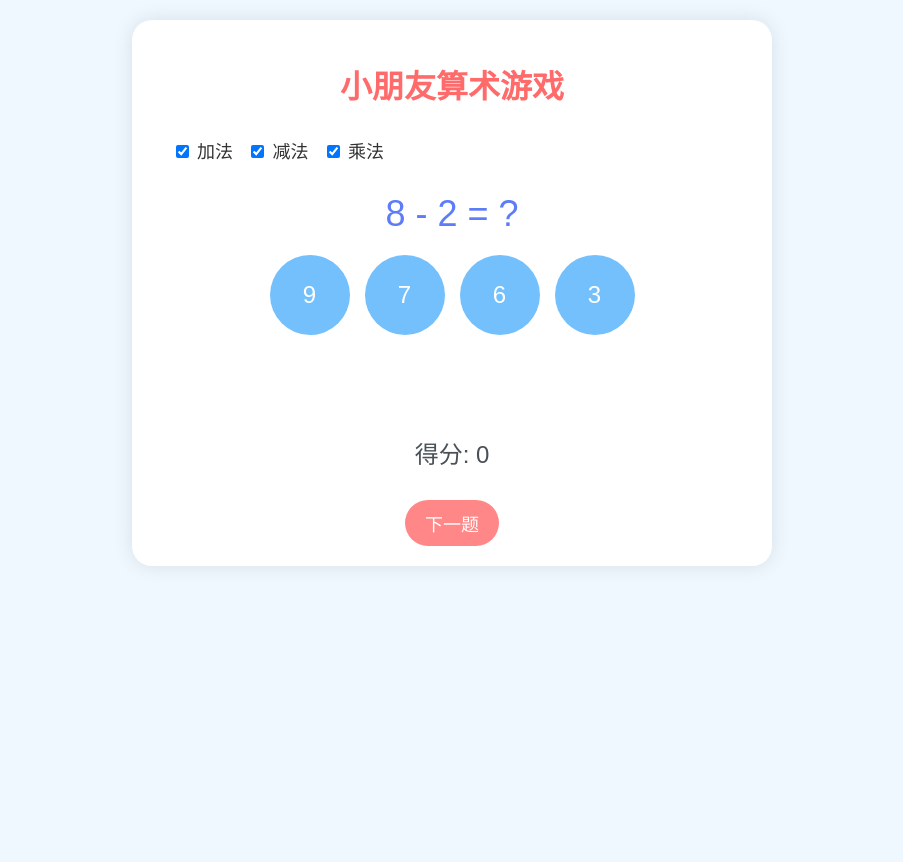
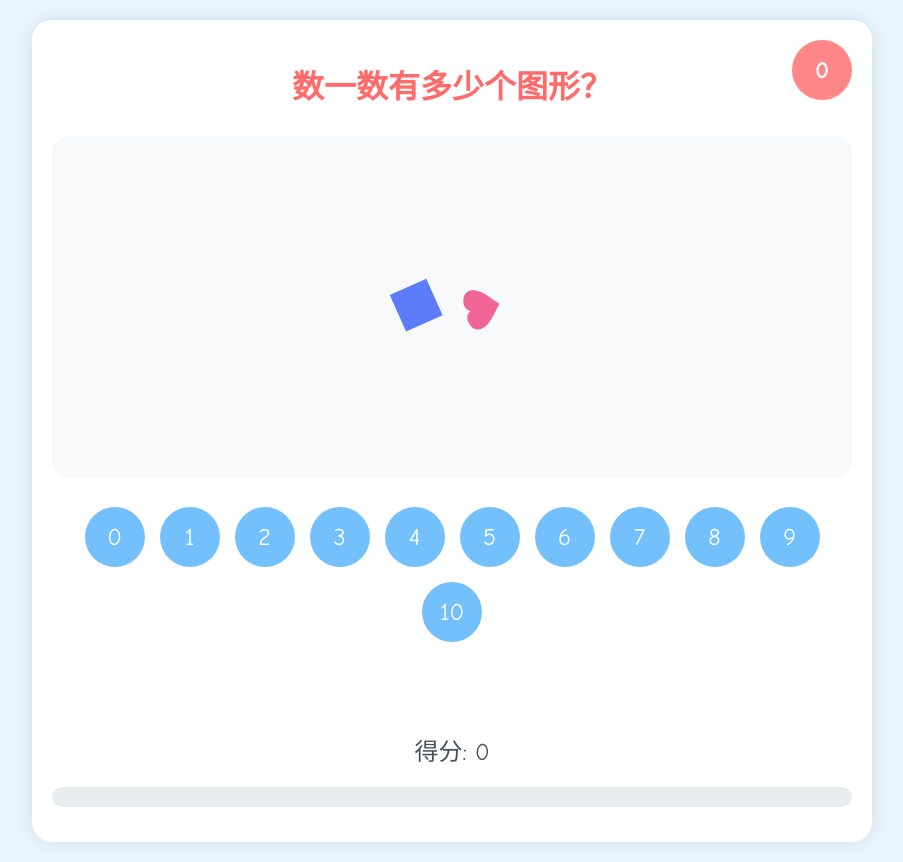
Before and after one commit to caozixiong/kris, a plain HTML site: page games/math1.html in a window 1280 px wide. Shown: the whole page, without its empty margins (188-1091 px from the left). Before the commit the page ends 800 px from the top, so only its background shows below. Drawn offline with Linux system fonts and the light colour scheme.

Commit message:
Update math1.html

```diff
--- a/games/math1.html
+++ b/games/math1.html
@@ -3,62 +3,90 @@
 <head>
     <meta charset="UTF-8">
     <meta name="viewport" content="width=device-width, initial-scale=1.0">
-    <title>小朋友算术游戏</title>
+    <title>一年级数字游戏</title>
     <style>
         body {
-            font-family: 'Arial Rounded MT Bold', 'Arial', sans-serif;
-            background-color: #f0f8ff;
+            font-family: 'Comic Sans MS', 'Marker Felt', '楷体', sans-serif;
+            background-color: #e9f5ff;
             margin: 0;
             padding: 20px;
             text-align: center;
             color: #333;
+            user-select: none;
         }
         .container {
-            max-width: 600px;
+            max-width: 800px;
             margin: 0 auto;
             background-color: white;
             border-radius: 20px;
             box-shadow: 0 0 20px rgba(0, 0, 0, 0.1);
             padding: 20px;
+            position: relative;
         }
         h1 {
             color: #ff6b6b;
-            margin-bottom: 30px;
+            margin-bottom: 20px;
+            font-size: 32px;
         }
-        .game-area {
-            margin: 30px 0;
+        .timer {
+            position: absolute;
+            top: 20px;
+            right: 20px;
+            background-color: #ff8787;
+            color: white;
+            border-radius: 50%;
+            width: 60px;
+            height: 60px;
+            display: flex;
+            align-items: center;
+            justify-content: center;
+            font-size: 24px;
+            font-weight: bold;
         }
-        .problem {
-            font-size: 36px;
-            margin: 20px 0;
-            color: #5c7cfa;
+        .shapes-container {
+            height: 300px;
+            margin: 30px auto;
+            background-color: #f8f9fa;
+            border-radius: 15px;
+            display: flex;
+            flex-wrap: wrap;
+            align-items: center;
+            justify-content: center;
+            padding: 20px;
+            position: relative;
         }
-        .options {
+        .shape {
+            margin: 10px;
+            transition: transform 0.2s;
+        }
+        .shape svg {
+            width: 50px;
+            height: 50px;
+        }
+        .numbers {
             display: flex;
             flex-wrap: wrap;
             justify-content: center;
             gap: 15px;
             margin: 20px 0;
         }
-        .option {
+        .number {
             background-color: #74c0fc;
             color: white;
             border: none;
             border-radius: 50%;
-            width: 80px;
-            height: 80px;
+            width: 60px;
+            height: 60px;
             font-size: 24px;
             cursor: pointer;
             transition: transform 0.2s, background-color 0.2s;
+            display: flex;
+            align-items: center;
+            justify-content: center;
         }
-        .option:hover {
+        .number:hover {
             transform: scale(1.1);
             background-color: #4dabf7;
-        }
-        .score {
-            font-size: 24px;
-            margin-top: 20px;
-            color: #495057;
         }
         .message {
             height: 50px;
@@ -72,34 +100,10 @@
         .wrong {
             color: #fa5252;
         }
-        .controls {
-            margin-top: 30px;
-        }
-        .btn {
-            background-color: #ff8787;
-            color: white;
-            border: none;
-            border-radius: 30px;
-            padding: 10px 20px;
-            font-size: 18px;
-            cursor: pointer;
-            margin: 0 10px;
-            transition: background-color 0.2s;
-        }
-        .btn:hover {
-            background-color: #ff6b6b;
-        }
-        .settings {
-            margin: 20px 0;
-            text-align: left;
-            padding: 0 20px;
-        }
-        .operation-toggle {
-            margin: 10px 0;
-        }
-        label {
-            margin-right: 10px;
-            font-size: 18px;
+        .score {
+            font-size: 24px;
+            margin-top: 20px;
+            color: #495057;
         }
         .stars {
             margin: 20px 0;
@@ -123,33 +127,40 @@
             background-color: #f76707;
             border-radius: 50%;
         }
+        .progress-bar {
+            height: 20px;
+            background-color: #e9ecef;
+            border-radius: 10px;
+            margin: 15px 0;
+            overflow: hidden;
+        }
+        .progress {
+            height: 100%;
+            background-color: #ff6b6b;
+            width: 0%;
+            transition: width 0.5s;
+        }
     </style>
 </head>
 <body>
     <div class="container">
-        <h1>小朋友算术游戏</h1>
+        <h1>数一数有多少个图形？</h1>
+        <div class="timer" id="timer">3</div>
 
-        <div class="settings">
-            <div class="operation-toggle">
-                <label><input type="checkbox" id="addition" checked> 加法</label>
-                <label><input type="checkbox" id="subtraction" checked> 减法</label>
-                <label><input type="checkbox" id="multiplication" checked> 乘法</label>
-            </div>
+        <div class="shapes-container" id="shapes-container">
+            <!-- 图形将通过JavaScript生成 -->
         </div>
 
-        <div class="game-area">
-            <div class="problem" id="problem">6 + 3 = ?</div>
-            <div class="options" id="options">
-                <!-- 选项将通过JavaScript生成 -->
-            </div>
-            <div class="message" id="message"></div>
+        <div class="numbers" id="numbers">
+            <!-- 数字选项将通过JavaScript生成 -->
         </div>
 
+        <div class="message" id="message"></div>
         <div class="score">得分: <span id="score">0</span></div>
         <div class="stars" id="stars"></div>
 
-        <div class="controls">
-            <button class="btn" id="next-btn">下一题</button>
+        <div class="progress-bar">
+            <div class="progress" id="progress"></div>
         </div>
     </div>
 
@@ -159,133 +170,127 @@
         // 游戏状态
         const gameState = {
             score: 0,
-            currentProblem: null,
-            currentAnswer: null,
-            operations: ['addition', 'subtraction', 'multiplication']
+            currentCount: 0,
+            timerValue: 3,
+            timerInterval: null,
+            level: 1,
+            playing: false
         };
 
         // 获取DOM元素
-        const problemElement = document.getElementById('problem');
-        const optionsElement = document.getElementById('options');
+        const shapesContainer = document.getElementById('shapes-container');
+        const numbersContainer = document.getElementById('numbers');
         const messageElement = document.getElementById('message');
         const scoreElement = document.getElementById('score');
         const starsElement = document.getElementById('stars');
-        const nextButton = document.getElementById('next-btn');
+        const timerElement = document.getElementById('timer');
         const celebrationElement = document.getElementById('celebration');
+        const progressElement = document.getElementById('progress');
 
-        // 操作选项
-        const additionCheckbox = document.getElementById('addition');
-        const subtractionCheckbox = document.getElementById('subtraction');
-        const multiplicationCheckbox = document.getElementById('multiplication');
+        // 图形SVG
+        const shapes = [
+            // 圆形
+            `<svg viewBox="0 0 100 100"><circle cx="50" cy="50" r="40" fill="#ff6b6b" /></svg>`,
+            // 正方形
+            `<svg viewBox="0 0 100 100"><rect x="10" y="10" width="80" height="80" fill="#5c7cfa" /></svg>`,
+            // 三角形
+            `<svg viewBox="0 0 100 100"><polygon points="50,10 90,90 10,90" fill="#40c057" /></svg>`,
+            // 星形
+            `<svg viewBox="0 0 100 100"><polygon points="50,10 61,35 90,40 70,60 75,90 50,75 25,90 30,60 10,40 39,35" fill="#fcc419" /></svg>`,
+            // 心形
+            `<svg viewBox="0 0 100 100"><path d="M50,80 C35,65 10,50 10,30 C10,15 25,10 35,10 C45,10 50,20 50,20 C50,20 55,10 65,10 C75,10 90,15 90,30 C90,50 65,65 50,80 Z" fill="#f06595" /></svg>`
+        ];
 
         // 初始化游戏
         function initGame() {
             gameState.score = 0;
+            gameState.level = 1;
             scoreElement.textContent = '0';
             starsElement.textContent = '';
-            updateProblem();
-
-            // 添加事件监听器
-            nextButton.addEventListener('click', updateProblem);
-            additionCheckbox.addEventListener('change', checkOperations);
-            subtractionCheckbox.addEventListener('change', checkOperations);
-            multiplicationCheckbox.addEventListener('change', checkOperations);
+            progressElement.style.width = '0%';
+            updateProgressBar();
+            createNumberButtons();
+            startNewRound();
         }
 
-        // 检查选择的运算种类
-        function checkOperations() {
-            gameState.operations = [];
-            if (additionCheckbox.checked) gameState.operations.push('addition');
-            if (subtractionCheckbox.checked) gameState.operations.push('subtraction');
-            if (multiplicationCheckbox.checked) gameState.operations.push('multiplication');
-
-            // 确保至少选择一种运算
-            if (gameState.operations.length === 0) {
-                additionCheckbox.checked = true;
-                gameState.operations.push('addition');
+        // 创建数字按钮
+        function createNumberButtons() {
+            numbersContainer.innerHTML = '';
+            for (let i = 0; i <= 10; i++) {
+                const button = document.createElement('div');
+                button.className = 'number';
+                button.textContent = i;
+                button.addEventListener('click', () => checkAnswer(i));
+                numbersContainer.appendChild(button);
             }
-
-            updateProblem();
         }
 
-        // 生成新题目
-        function updateProblem() {
+        // 开始新一轮
+        function startNewRound() {
             messageElement.textContent = '';
             messageElement.className = 'message';
 
-            // 随机选择运算类型
-            const operationType = gameState.operations[Math.floor(Math.random() * gameState.operations.length)];
+            // 根据级别调整难度
+            const maxCount = Math.min(9, 3 + Math.floor(gameState.level / 2));
+            gameState.currentCount = Math.floor(Math.random() * maxCount) + 1;
 
-            let num1, num2, answer, operator;
+            // 清空并生成新图形
+            shapesContainer.innerHTML = '';
 
-            switch (operationType) {
-                case 'addition':
-                    num1 = Math.floor(Math.random() * 10);
-                    num2 = Math.floor(Math.random() * 10);
-                    answer = num1 + num2;
-                    operator = '+';
-                    break;
-                case 'subtraction':
-                    num2 = Math.floor(Math.random() * 10);
-                    // 确保结果是非负数
-                    num1 = num2 + Math.floor(Math.random() * 10);
-                    answer = num1 - num2;
-                    operator = '-';
-                    break;
-                case 'multiplication':
-                    num1 = Math.floor(Math.random() * 10);
-                    num2 = Math.floor(Math.random() * 10);
-                    answer = num1 * num2;
-                    operator = '×';
-                    break;
-            }
+            // 禁用数字按钮直到计时器结束
+            const numberButtons = document.querySelectorAll('.number');
+            numberButtons.forEach(btn => {
+                btn.style.pointerEvents = 'none';
+                btn.style.opacity = '0.5';
+            });
 
-            // 更新题目显示
-            problemElement.textContent = `${num1} ${operator} ${num2} = ?`;
+            // 启动3秒倒计时
+            gameState.timerValue = 3;
+            timerElement.textContent = gameState.timerValue;
+            gameState.playing = false;
 
-            // 保存当前答案
-            gameState.currentAnswer = answer;
+            // 在倒计时结束后生成图形
+            gameState.timerInterval = setInterval(() => {
+                gameState.timerValue--;
+                timerElement.textContent = gameState.timerValue;
 
-            // 生成选项
-            generateOptions(answer);
+                if (gameState.timerValue <= 0) {
+                    clearInterval(gameState.timerInterval);
+                    generateShapes();
+                    gameState.playing = true;
+
+                    // 启用数字按钮
+                    numberButtons.forEach(btn => {
+                        btn.style.pointerEvents = 'auto';
+                        btn.style.opacity = '1';
+                    });
+                }
+            }, 1000);
         }
 
-        // 生成答案选项
-        function generateOptions(correctAnswer) {
-            // 清空选项
-            optionsElement.innerHTML = '';
+        // 生成图形
+        function generateShapes() {
+            for (let i = 0; i < gameState.currentCount; i++) {
+                const shapeDiv = document.createElement('div');
+                shapeDiv.className = 'shape';
 
-            // 创建一个包含正确答案的数组
-            const options = [correctAnswer];
+                // 随机选择图形
+                const randomShape = shapes[Math.floor(Math.random() * shapes.length)];
+                shapeDiv.innerHTML = randomShape;
 
-            // 添加3个不同的错误选项
-            while (options.length < 4) {
-                // 在正确答案附近生成一个随机数(-3到+3范围内)
-                let offset = Math.floor(Math.random() * 7) - 3;
-                let wrongAnswer = correctAnswer + offset;
+                // 随机位置和旋转
+                const rotation = Math.floor(Math.random() * 360);
+                shapeDiv.style.transform = `rotate(${rotation}deg)`;
 
-                // 确保错误答案是非负的且不重复
-                if (wrongAnswer >= 0 && !options.includes(wrongAnswer) && wrongAnswer !== correctAnswer) {
-                    options.push(wrongAnswer);
-                }
+                shapesContainer.appendChild(shapeDiv);
             }
-
-            // 打乱选项顺序
-            shuffleArray(options);
-
-            // 创建选项按钮
-            options.forEach(option => {
-                const button = document.createElement('button');
-                button.className = 'option';
-                button.textContent = option;
-                button.addEventListener('click', () => checkAnswer(option));
-                optionsElement.appendChild(button);
-            });
         }
 
         // 检查答案
-        function checkAnswer(selectedAnswer) {
-            if (selectedAnswer === gameState.currentAnswer) {
+        function checkAnswer(selectedNumber) {
+            if (!gameState.playing) return;
+
+            if (selectedNumber === gameState.currentCount) {
                 // 答对了
                 messageElement.textContent = '答对了！';
                 messageElement.className = 'message correct';
@@ -293,32 +298,37 @@
                 scoreElement.textContent = gameState.score;
                 updateStars();
                 celebrate();
+
+                // 提高级别
+                if (gameState.score % 3 === 0) {
+                    gameState.level++;
+                }
+
+                updateProgressBar();
+
+                // 延迟后进入下一轮
+                setTimeout(startNewRound, 1500);
             } else {
                 // 答错了
-                messageElement.textContent = '答错了，再试一次！';
+                messageElement.textContent = '答错了，正确答案是 ' + gameState.currentCount;
                 messageElement.className = 'message wrong';
+
+                // 延迟后进入下一轮
+                setTimeout(startNewRound, 2000);
             }
 
-            // 禁用所有选项按钮
-            const optionButtons = document.querySelectorAll('.option');
-            optionButtons.forEach(button => {
-                button.disabled = true;
-                if (parseInt(button.textContent) === gameState.currentAnswer) {
-                    button.style.backgroundColor = '#40c057'; // 正确答案标绿
-                } else if (parseInt(button.textContent) === selectedAnswer && selectedAnswer !== gameState.currentAnswer) {
-                    button.style.backgroundColor = '#fa5252'; // 错误选择标红
-                }
-            });
-
-            // 延迟后进入下一题
-            if (selectedAnswer === gameState.currentAnswer) {
-                setTimeout(updateProblem, 1500);
-            }
+            gameState.playing = false;
         }
 
         // 更新星星显示
         function updateStars() {
             starsElement.textContent = '★'.repeat(Math.min(5, Math.floor(gameState.score / 5)));
+        }
+
+        // 更新进度条
+        function updateProgressBar() {
+            const progress = Math.min(100, (gameState.score / 20) * 100);
+            progressElement.style.width = progress + '%';
         }
 
         // 庆祝动画
@@ -334,6 +344,11 @@
                 // 随机位置
                 confetti.style.left = Math.random() * 100 + '%';
                 confetti.style.top = '-10px';
+
+                // 随机大小
+                const size = 5 + Math.random() * 10;
+                confetti.style.width = size + 'px';
+                confetti.style.height = size + 'px';
 
                 // 随机颜色
                 const colors = ['#ff6b6b', '#5c7cfa', '#40c057', '#fcc419', '#7950f2'];
@@ -360,15 +375,6 @@
             }
         }
 
-        // 打乱数组顺序 (Fisher-Yates洗牌算法)
-        function shuffleArray(array) {
-            for (let i = array.length - 1; i > 0; i--) {
-                const j = Math.floor(Math.random() * (i + 1));
-                [array[i], array[j]] = [array[j], array[i]];
-            }
-            return array;
-        }
-
         // 启动游戏
         window.addEventListener('DOMContentLoaded', initGame);
     </script>
```
